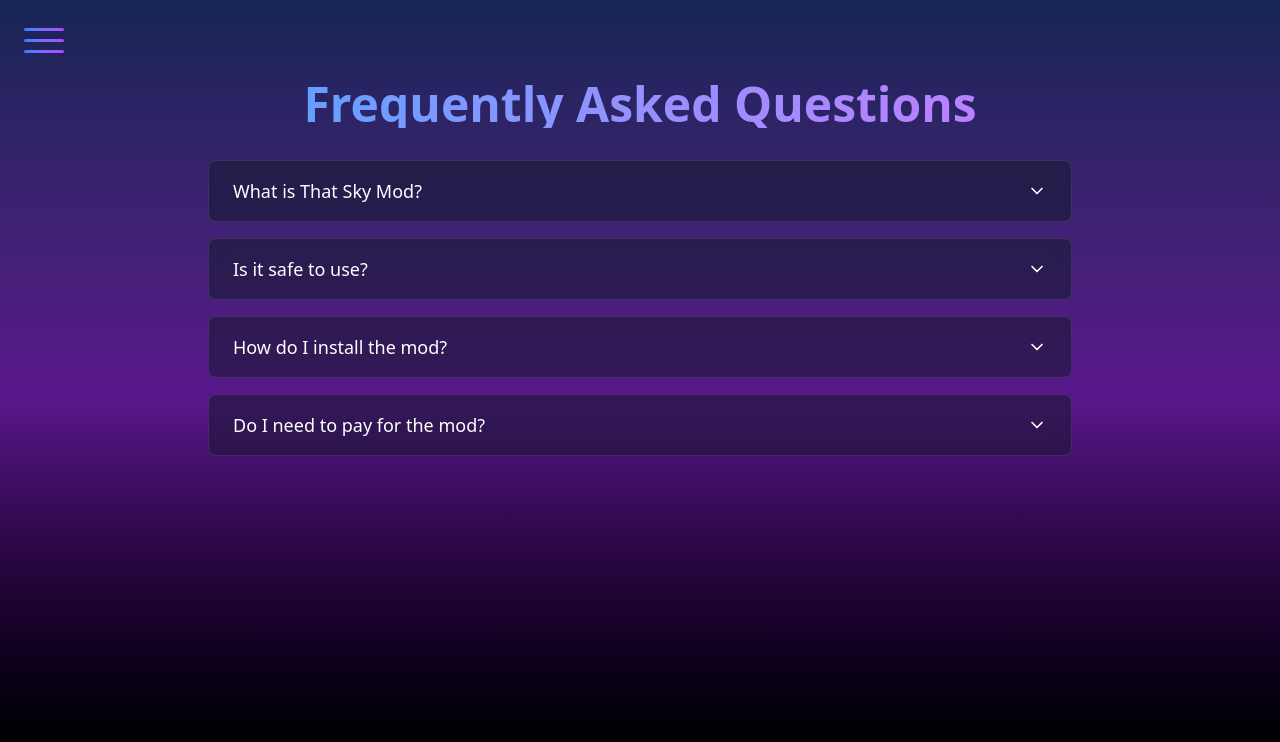
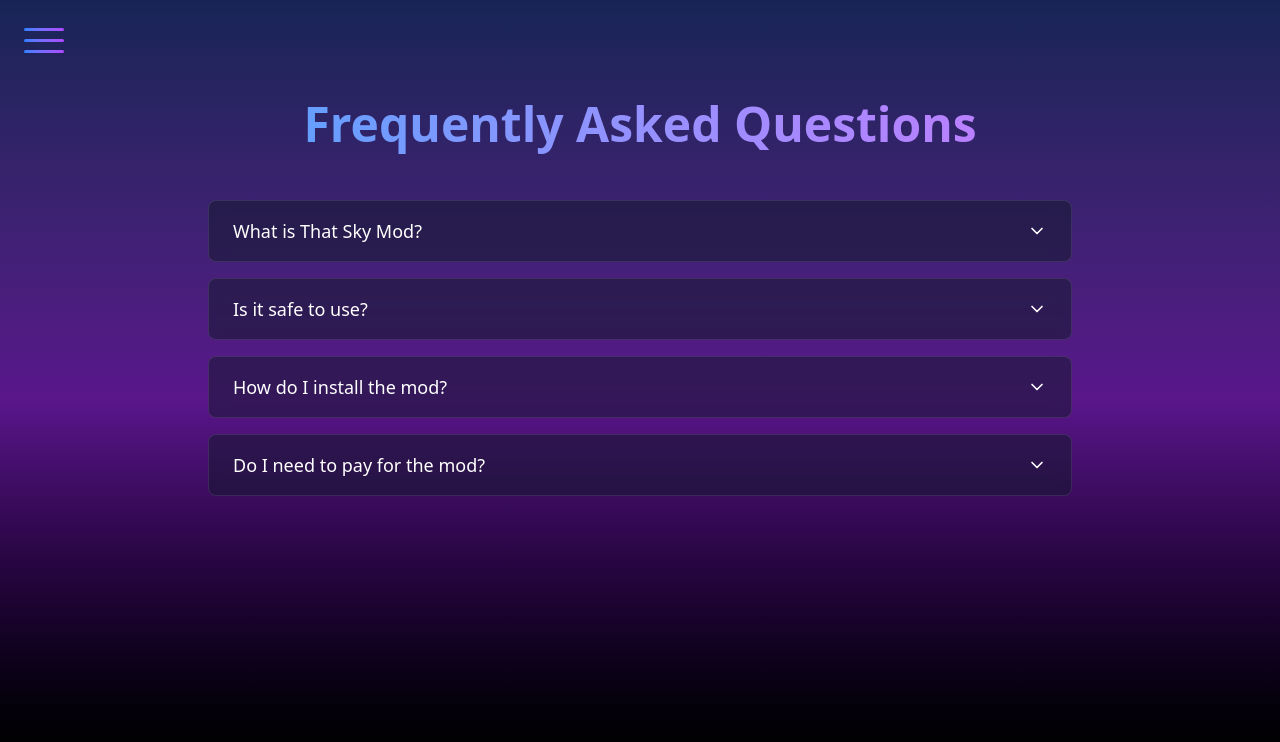
Before and after one commit to XeTrinityz/ThatSkyMod, a React (Vite) app in the folder website/: page /ThatSkyMod/faq in a window 1280 px wide. Shown: the top 742 px of the page. Built offline with nearby package versions, Linux system fonts and the light colour scheme.

Commit message:
Minor adjustments

```diff
--- a/website/src/App.jsx
+++ b/website/src/App.jsx
@@ -1,7 +1,7 @@
 import { useState } from 'react'
 import { BrowserRouter as Router, Routes, Route } from 'react-router-dom'
 import ModShowcase from './pages/ModShowcase'
-import FAQPage from './pages/FAQ'
+import FAQPage from './pages/faq'
 import HamburgerMenu from './components/HamburgerMenu'
 import './index.css'
 
--- a/website/src/pages/FAQ.jsx
+++ b/website/src/pages/FAQ.jsx
@@ -17,7 +17,7 @@ const FAQPage = () => {
     },
     {
       question: "Do I need to pay for the mod?",
-      answer: "No, That Sky Mod is completely free and. However, if you'd like to support development, you can contribute to the developer via Crypto or Discord Nitro."
+      answer: "No, That Sky Mod is completely free. However, if you'd like to support development, you can contribute to the developer via Crypto or Discord Nitro."
     }
   ];
 
@@ -36,7 +36,7 @@ const FAQPage = () => {
   return (
     <div className="min-h-screen bg-gradient-to-b from-blue-950 via-purple-900 to-black text-white">
       <div className="max-w-4xl mx-auto px-4 py-20">
-        <h1 className="text-4xl sm:text-5xl font-bold mb-8 text-center bg-clip-text text-transparent bg-gradient-to-r from-blue-400 to-purple-400">
+      <h1 className="text-4xl sm:text-5xl font-bold mb-8 text-center bg-clip-text text-transparent bg-gradient-to-r from-blue-400 to-purple-400 py-2 leading-normal">
           Frequently Asked Questions
         </h1>
 
```
